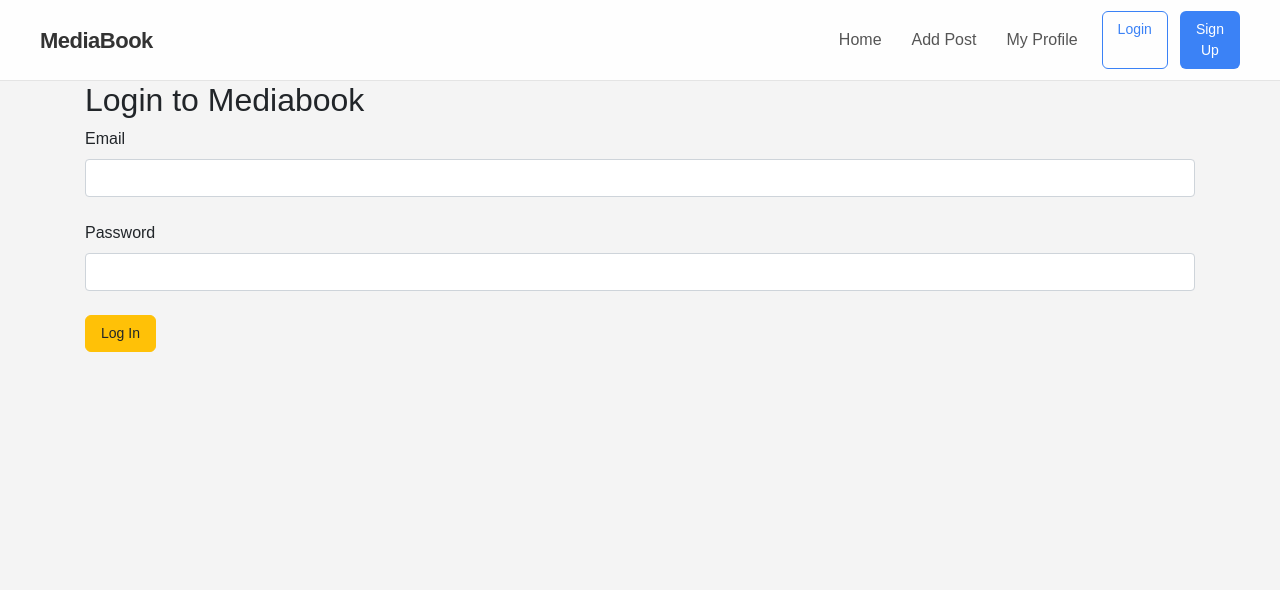
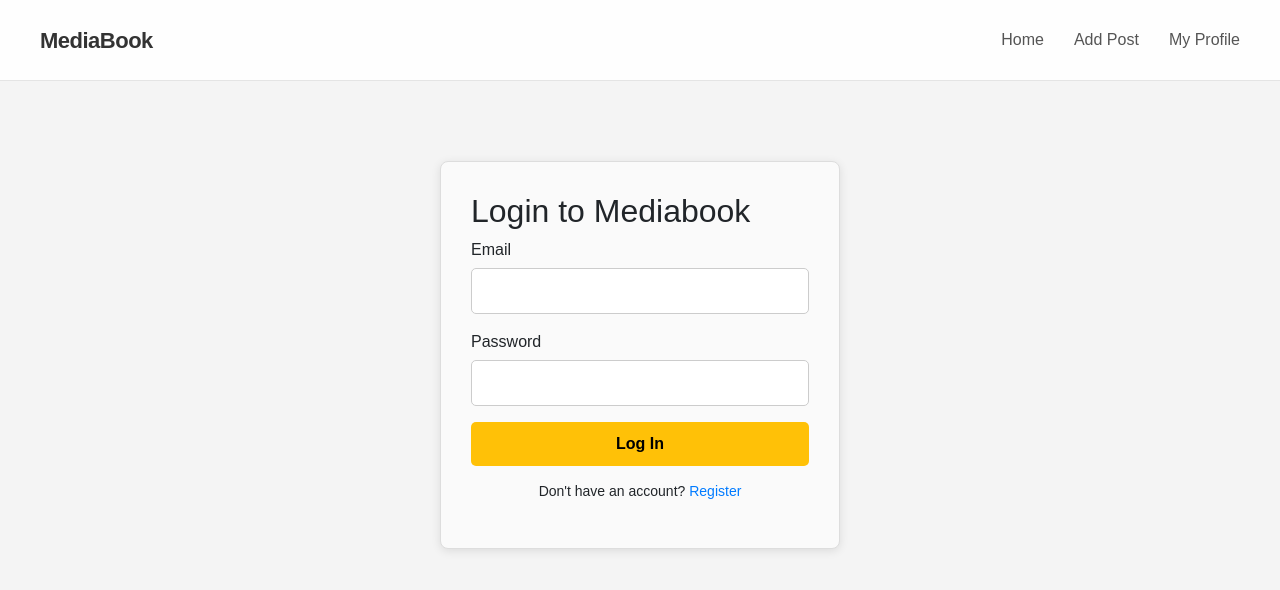
Before and after one commit to Priyanshu-kr-gupta/mediabook, a React (Create React App) app in the folder client/: page /login in a window 1280 px wide. Shown: the top 590 px of the page. Built offline with nearby package versions, Linux system fonts and the light colour scheme.

Commit message:
minor changes

```diff
--- a/client/package.json
+++ b/client/package.json
@@ -7,6 +7,7 @@
     "@testing-library/react": "^13.4.0",
     "@testing-library/user-event": "^13.5.0",
     "axios": "^1.6.5",
+    "browser-image-compression": "^2.0.2",
     "concurrently": "^8.2.2",
     "cors": "^2.8.5",
     "express": "^4.18.2",
--- a/client/src/component/AddNote.js
+++ b/client/src/component/AddNote.js
@@ -2,6 +2,7 @@ import "./routeComponents/css/addnote.css";
 import React, { useContext, useState, useEffect } from "react";
 import NoteContext from "../context/notes/NoteContext";
 import { useNavigate } from 'react-router-dom';
+import imageCompression from 'browser-image-compression';
 
 function AddNote() {
   const navigate = useNavigate();
@@ -33,7 +34,22 @@ function AddNote() {
     formData.append("title", note.title);
     formData.append("description", note.description);
     formData.append("tag", note.tag);
-    formData.append("postImg", note.postImg);
+    // formData.append("postImg", note.postImg);
+    if (note.postImg) {
+      const postImgFile = note.postImg;
+      try {
+          const compressedFile = await imageCompression(postImgFile, {
+          maxSizeMB: 4,
+          maxWidthOrHeight: 1024,
+          useWebWorker: true,
+        });
+
+        formData.append('postImg', compressedFile);
+      } catch (error) {
+        console.error('Image compression failed:', error);
+      }
+    }
+
 
     try {
       await addNote(formData);
--- a/client/src/component/Navbar.js
+++ b/client/src/component/Navbar.js
@@ -5,22 +5,13 @@ import { FiHome, FiUser, FiPlusCircle } from "react-icons/fi";
 
 function Navbar() {
   const location = useLocation();
-  const [scrolled, setScrolled] = useState(false);
 
-  // Handle scrolling effect
-  useEffect(() => {
-    const handleScroll = () => {
-      setScrolled(window.scrollY > 20);
-    };
 
-    window.addEventListener('scroll', handleScroll);
-    return () => window.removeEventListener('scroll', handleScroll);
-  }, []);
 
   return (
     <>
       {/* Desktop Navigation */}
-      <nav className={`navbar ${scrolled ? 'navbar-scrolled' : ''}`}>
+      <nav className='navbar'>
         <div className="navbar-container">
           <Link to="/" className="logo">
             <span className="logo-text">MediaBook</span>
@@ -38,14 +29,7 @@ function Navbar() {
             </Link>
           </div>
 
-          <div className="auth-buttons">
-            {!localStorage.getItem("auth-token") && (
-              <>
-                <Link className="btn btn-login" to="/login">Login</Link>
-                <Link className="btn btn-signup" to="/signup">Sign Up</Link>
-              </>
-            )}
-          </div>
+
         </div>
       </nav>
 
--- a/client/src/component/routeComponents/Login.js
+++ b/client/src/component/routeComponents/Login.js
@@ -1,60 +1,59 @@
-import React from 'react'
-import { useState } from 'react';
-import { useNavigate } from 'react-router-dom';
+import "../routeComponents/css/login.css"
+import React, { useState } from 'react';
+import { useNavigate, Link } from 'react-router-dom';
 
 function Login(props) {
-    const navigate=useNavigate();
-    const userInitial={email:"",password:""}
-    const [user,setUser]= useState(userInitial)
-    const {email,password} = user
-    const handleChange=(e)=>{
-        setUser({...user,[e.target.name]:e.target.value});
+  const navigate = useNavigate();
+  const userInitial = { email: "", password: "" };
+  const [user, setUser] = useState(userInitial);
+  const { email, password } = user;
+
+  const handleChange = (e) => {
+    setUser({ ...user, [e.target.name]: e.target.value });
+  };
+
+  const handleSubmit = async (e) => {
+    e.preventDefault();
+    const host = process.env.REACT_APP_HOST;
+    const response = await fetch(host + "/api/auth/loginUser", {
+      method: "POST",
+      headers: {
+        "Content-Type": "application/json"
+      },
+      body: JSON.stringify({ email, password })
+    });
+
+    const json = await response.json();
+    if (json.login) {
+      localStorage.setItem("auth-token", json.authToken);
+      localStorage.setItem("user", json.userName);
+      localStorage.setItem("uid", json.userId);
+      navigate("/");
+      props.showAlert(json.msg, "success");
+    } else {
+      props.showAlert(json.msg, "warning");
     }
-    const handleSubmit=async (e)=>{
-        e.preventDefault();
-        const {email,password} = user
-        // https://inotebook-server-m9df.onrender.com/api/auth/login
-        const host=process.env.REACT_APP_HOST
-        // const host="http://localhost:5000"
-        const response = await fetch(host+"/api/auth/loginUser",{
-            method:"POST",
-            headers:{
-                "Content-Type": "application/json"
-            },
-            body:JSON.stringify({email,password})
-        })
-        const json=await response.json()
-        if(json.login){
-            localStorage.setItem("auth-token",json.authToken)
-            localStorage.setItem("user",json.userName)
-            localStorage.setItem("uid",json.userId)
-            navigate("/")
-            props.showAlert(json.msg,"success");
-        }
-        else{
-          props.showAlert(json.msg,"warning");
-        }
+  };
 
-    }
   return (
-      <div className='container'>
+    <div className='login-container'>
       <h2>Login to Mediabook</h2>
-        <form onSubmit={handleSubmit}>
-        <div className="form-group">
-            <label htmlFor="email">Email</label>
-            <input name="email" type="email" value={email} className="form-control" id="email" onChange={handleChange}/>
-          </div>
-          <div className="form-group">
-            <label htmlFor="password">Password</label>
-            <input name="password" type="password" value={password} className="form-control" id="password" onChange={handleChange}/>
-          </div>
-          <button type="submit" className="btn btn-warning">
-          Log In
-          </button>
-        </form>
-      </div>
-
-  )
+      <form onSubmit={handleSubmit} className='login-form'>
+        <div className="form-field">
+          <label htmlFor="email">Email</label>
+          <input name="email" type="email" value={email} id="email" onChange={handleChange} required />
+        </div>
+        <div className="form-field">
+          <label htmlFor="password">Password</label>
+          <input name="password" type="password" value={password} id="password" onChange={handleChange} required />
+        </div>
+        <button type="submit" className="login-btn">Log In</button>
+      </form>
+      <p className="register-text">
+        Don't have an account? <Link to="/signup">Register</Link>
+      </p>
+    </div>
+  );
 }
 
-export default Login
+export default Login;
--- /dev/null
+++ b/client/src/component/routeComponents/css/login.css
@@ -0,0 +1,62 @@
+.login-container {
+    max-width: 400px;
+    margin: 80px auto;
+    padding: 30px;
+    border: 1px solid #ddd;
+    border-radius: 8px;
+    background-color: #fafafa;
+    box-shadow: 0 2px 10px rgba(0,0,0,0.1);
+  }
+
+  .login-form {
+    display: flex;
+    flex-direction: column;
+  }
+
+  .form-field {
+    margin-bottom: 16px;
+  }
+
+  .form-field label {
+    margin-bottom: 6px;
+    display: block;
+    font-weight: 500;
+  }
+
+  .form-field input {
+    padding: 10px;
+    width: 100%;
+    border-radius: 5px;
+    border: 1px solid #ccc;
+    font-size: 16px;
+  }
+
+  .login-btn {
+    padding: 10px;
+    background-color: #ffc107;
+    color: #000;
+    border: none;
+    border-radius: 5px;
+    font-weight: bold;
+    cursor: pointer;
+    transition: background-color 0.3s ease;
+  }
+
+  .login-btn:hover {
+    background-color: #e0a800;
+  }
+
+  .register-text {
+    margin-top: 15px;
+    text-align: center;
+    font-size: 14px;
+  }
+
+  .register-text a {
+    color: #007bff;
+    text-decoration: none;
+  }
+
+  .register-text a:hover {
+    text-decoration: underline;
+  }
--- /dev/null
+++ b/client/src/component/routeComponents/css/signup.css
@@ -0,0 +1,49 @@
+.signup-container {
+    max-width: 500px;
+    margin: auto;
+    padding: 2rem;
+}
+
+.signup-title {
+    text-align: center;
+    font-size: 2rem;
+    font-weight: bold;
+}
+
+.signup-form,
+.otp-email-section,
+.otp-verification-section {
+    display: flex;
+    flex-direction: column;
+    gap: 1rem;
+}
+
+.form-group {
+    display: flex;
+    flex-direction: column;
+    gap: 0.3rem;
+}
+
+.input {
+    padding: 0.5rem;
+    font-size: 1rem;
+    border: 1px solid #ccc;
+    border-radius: 6px;
+}
+
+.button {
+    padding: 0.6rem 1rem;
+    background-color: #f0ad4e;
+    border: none;
+    border-radius: 6px;
+    cursor: pointer;
+    font-weight: bold;
+    font-size: 1rem;
+    color: #fff;
+    transition: background-color 0.3s ease;
+}
+
+.button:disabled {
+    background-color: #d9a441;
+    cursor: not-allowed;
+}
```
Also changed, not shown: client/src/component/routeComponents/SignUp.js (+21 -18 lines), 2 other files (tests, documents, lock files or other folders).
